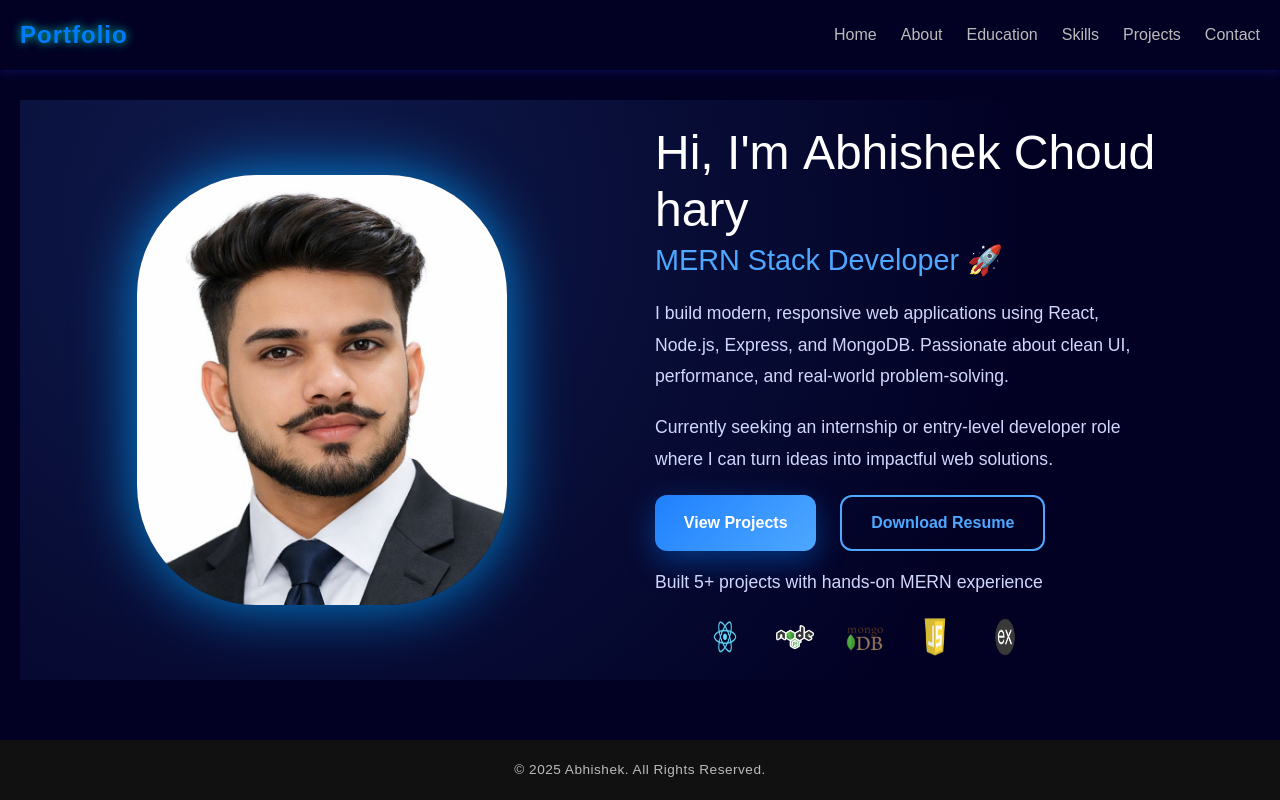
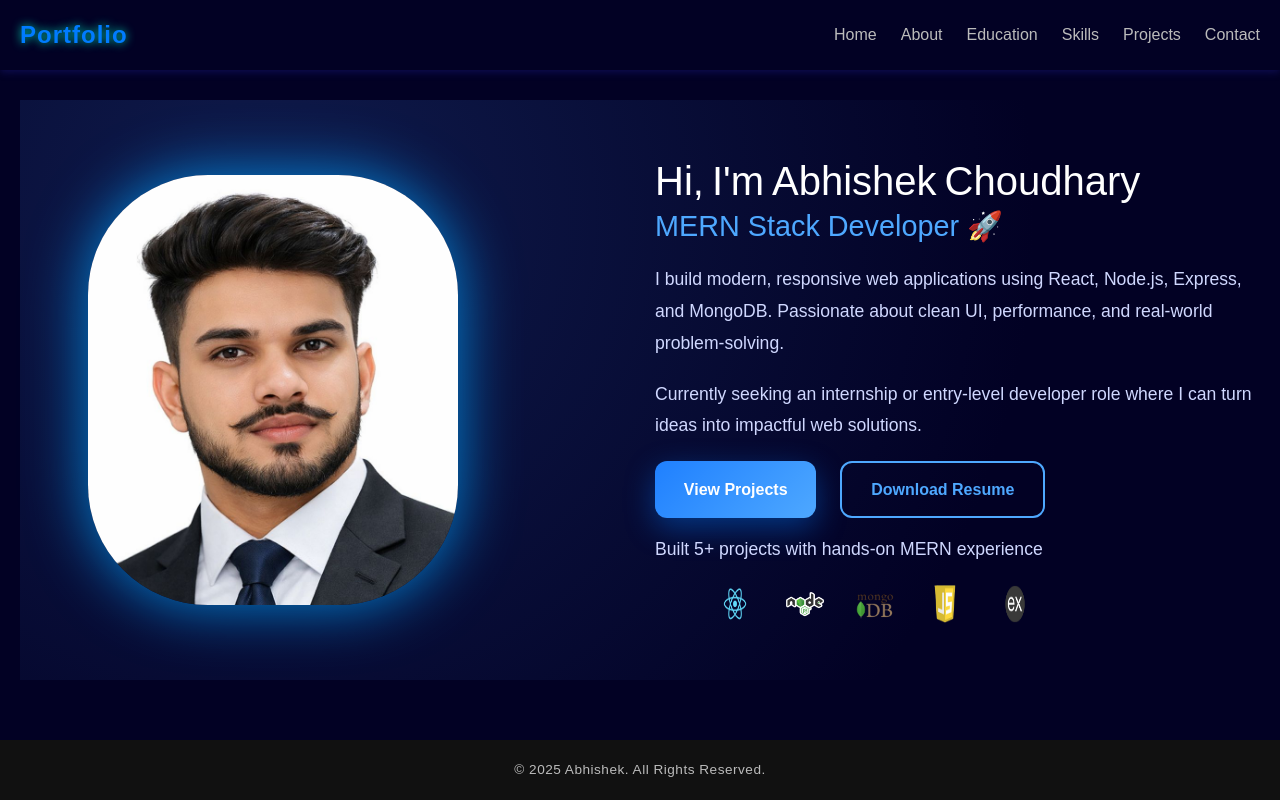
Before and after one commit to Abhi61-dotcom/portfolio, a React (Vite) app in the folder client/: page / in a window 1280 px wide. Built offline with nearby package versions, Linux system fonts and the light colour scheme.

Commit message:
new update

```diff
--- a/client/src/Pagess/Home/Home.css
+++ b/client/src/Pagess/Home/Home.css
@@ -5,7 +5,7 @@
   gap: 5rem;
   width: 100%;
   min-height: 72.5vh;
-  padding: 0 8%;
+  /* padding: 0 8%; */
   background: radial-gradient(circle at 20% 20%, #0f1b4c, #020124 70%);
 }
 
@@ -37,16 +37,14 @@
   color: #ffffff;
 }
 
-/* Objective */
-/* Objective */
 .objective {
   flex: 1;
-  max-width: 600px;
+  max-width: 1000px;
   text-align: left;
 }
 
 .objective h2 {
-  font-size: clamp(1.6rem, 5vw, 3rem);
+  font-size: 40px;
   line-height: 1.2;
   word-break: break-word;
   white-space: normal;
--- a/client/src/Pagess/Home/Home.jsx
+++ b/client/src/Pagess/Home/Home.jsx
@@ -71,12 +71,25 @@ export const Home = () => {
           whileInView="visible"
           viewport={{ once: true }}
         >
-          {text.split("").map((char, index) => (
-            <motion.span key={index} variants={letter} className="letter">
-              {char === " " ? "\u00A0" : char}
-            </motion.span>
+          {text.split(" ").map((word, wordIndex) => (
+            <span
+              key={wordIndex}
+              style={{ display: "inline-block", marginRight: "8px" }}
+            >
+              {word.split("").map((char, charIndex) => (
+                <motion.span
+                  key={charIndex}
+                  variants={letter}
+                  className="letter"
+                  style={{ display: "inline-block" }}
+                >
+                  {char}
+                </motion.span>
+              ))}
+            </span>
           ))}
         </motion.h2>
+
 
         <h3 className="role">MERN Stack Developer 🚀</h3>
 
```
